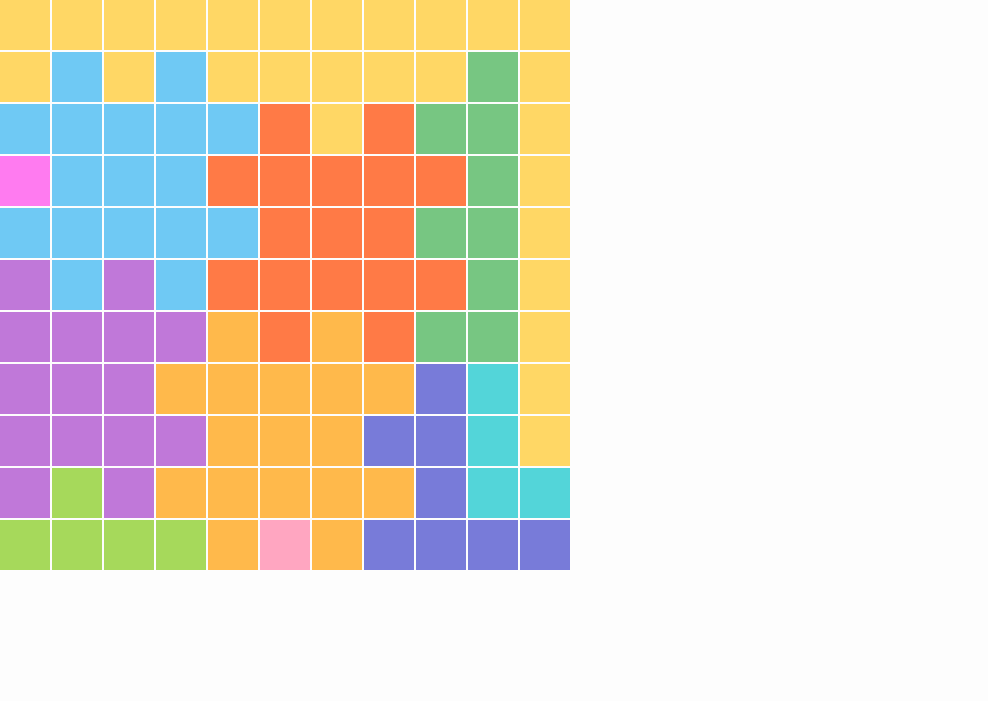
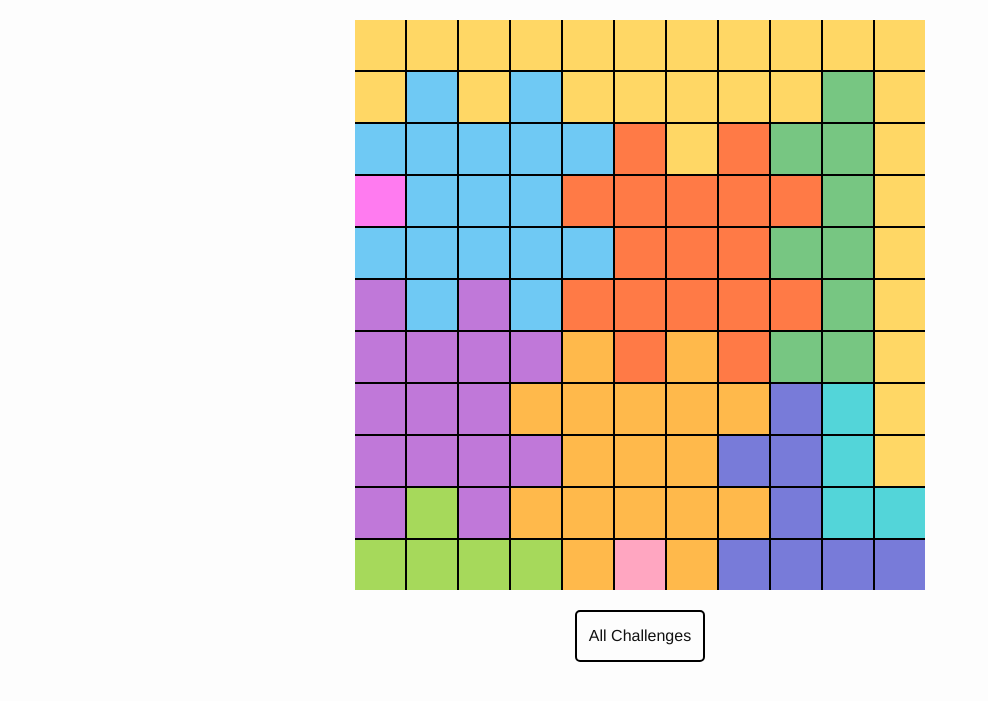
Before and after one commit to lambrian/lambrian.github.io, a Jekyll site: the page built from _posts/queens/2024-09-18-queens.md, in a window 1280 px wide. Shown: the top 701 px of the page, without its empty margins (0-988 px from the left). Built offline with Jekyll 4.4.1, drawn with Linux system fonts in a browser that asks for light colours.

Commit message:
queens: fix css for mobile (#32)

```diff
--- a/_layouts/queens.html
+++ b/_layouts/queens.html
@@ -4,22 +4,36 @@
     <body>
         <script>
             function handleCellClick(e) {
-                console.log('handle', e.innerHTML);
-                if (e.innerHTML == "") {
-                    e.innerHTML = "x";
-                } else if (e.innerHTML == "x") {
-                    e.innerHTML = "&#128081;";
+                if (e.innerHTML == '') {
+                    e.innerHTML = 'x'
+                } else if (e.innerHTML == 'x') {
+                    e.innerHTML = '&#128081;'
                 } else {
-                    e.innerHTML = "";
+                    e.innerHTML = ''
                 }
             }
         </script>
         <style>
-            :root {
-                --cell-size: 50px;
+            .nav-container {
+                display: flex;
+                justify-content: center;
+                align-items: center;
             }
 
+            .nav-button {
+                padding: 12px 12px;
+                border: 2px solid black;
+                margin: 0 10px;
+                border-radius: 5px;
+            }
+            .grid-container {
+                display: flex;
+                justify-content: center;
+                padding: 20px 0;
+            }
             .grid {
+                --cell-size: calc(min(90vw / var(--rows), 50px));
+                background-color: black;
                 font-size: calc(var(--cell-size) / 2);
                 font-family: sans-serif;
                 display: grid;
@@ -27,7 +41,6 @@
                 grid-template-rows: repeat(var(--rows), var(--cell-size));
                 column-gap: 2px;
                 row-gap: 2px;
-
             }
 
             .cell {
@@ -39,105 +52,108 @@
             }
 
             .color-0 {
-                background-color: #FFD765;
+                background-color: #ffd765;
                 /* Vibrant Yellow */
             }
 
             .color-1 {
-                background-color: #6FC9F4;
+                background-color: #6fc9f4;
                 /* Bright Sky Blue */
             }
 
             .color-2 {
-                background-color: #77C682;
+                background-color: #77c682;
                 /* Lively Soft Green */
             }
 
             .color-3 {
-                background-color: #FF7A46;
+                background-color: #ff7a46;
                 /* Bold Orange */
             }
 
             .color-4 {
-                background-color: #FF7BF0;
+                background-color: #ff7bf0;
                 /* Bright Red-Pink */
             }
 
             .color-5 {
-                background-color: #C078D9;
+                background-color: #c078d9;
                 /* Rich Lavender Purple */
             }
 
             .color-6 {
-                background-color: #FFB94B;
+                background-color: #ffb94b;
                 /* Warm Orange */
             }
 
             .color-7 {
-                background-color: #787BD9;
+                background-color: #787bd9;
                 /* Vivid Indigo */
             }
 
             .color-8 {
-                background-color: #53D5D9;
+                background-color: #53d5d9;
                 /* Vibrant Teal */
             }
 
             .color-9 {
-                background-color: #A6D95B;
+                background-color: #a6d95b;
                 /* Fresh Olive Green */
             }
 
             .color-10 {
-                background-color: #FFA6C1;
+                background-color: #ffa6c1;
                 /* Playful Pink */
             }
 
             .color-11 {
-                background-color: #8CD977;
+                background-color: #8cd977;
                 /* Bright Mint Green */
             }
 
             .color-12 {
-                background-color: #FFBF86;
+                background-color: #ffbf86;
                 /* Soft Peach */
             }
 
             .color-13 {
-                background-color: #B485E5;
+                background-color: #b485e5;
                 /* Deep Lavender Purple */
             }
 
             .color-14 {
-                background-color: #FFAC7A;
+                background-color: #ffac7a;
                 /* Coral Peach */
             }
 
             .color-15 {
-                background-color: #70D3E5;
+                background-color: #70d3e5;
                 /* Aqua Blue */
             }
 
             .color-16 {
-                background-color: #FFF05C;
+                background-color: #fff05c;
                 /* Bright Cream Yellow */
             }
 
             .color-17 {
-                background-color: #85A8FF;
+                background-color: #85a8ff;
                 /* Soft Baby Blue */
             }
 
             .color-18 {
-                background-color: #E18A8C;
+                background-color: #e18a8c;
                 /* Rose Red */
             }
 
             .color-19 {
-                background-color: #FF97A4;
+                background-color: #ff97a4;
                 /* Soft Coral Pink */
             }
         </style>
-        {{content}}
+        <div class="grid-container">{{content}}</div>
+        <div class="nav-container">
+            <div class="nav-button"><a href="/queens">All Challenges</a></div>
+        </div>
     </body>
 </html>
```
